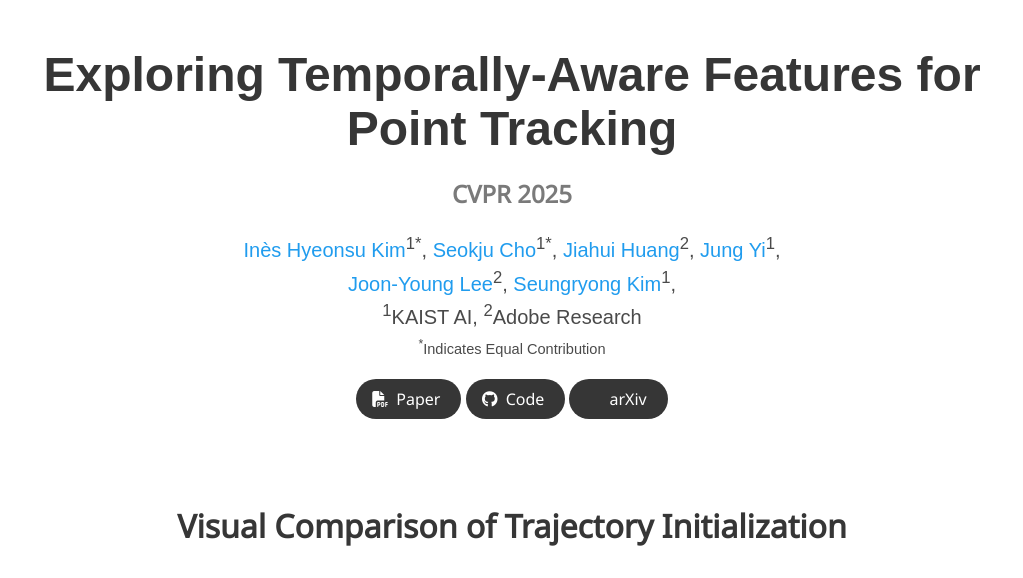
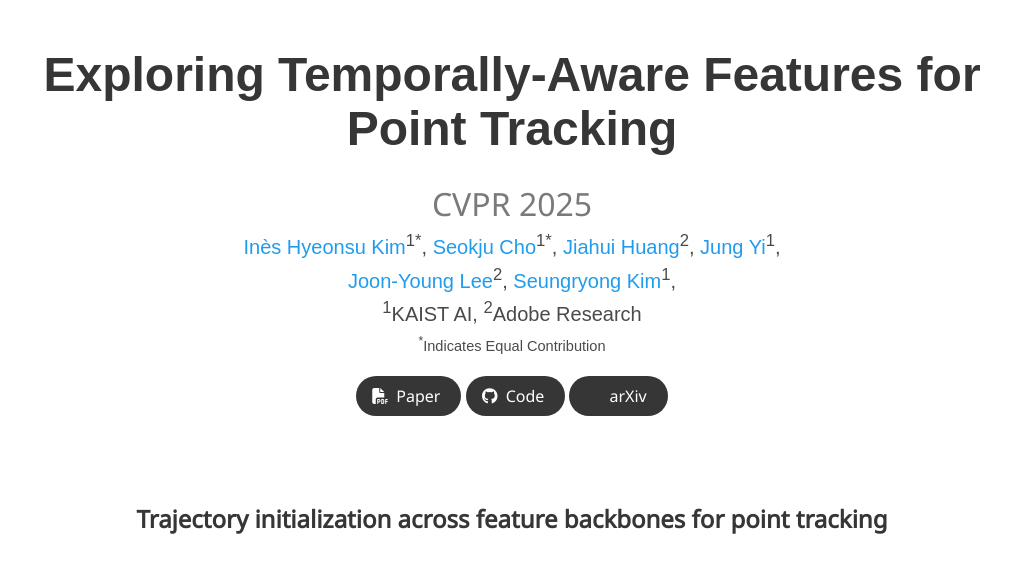
Before and after one commit to wurining/Chrono, a plain HTML site: page index.html in a window 1280 px wide. Shown: the top 578 px of the page, without its empty margins (128-1151 px from the left). Drawn offline with nearby package versions, Linux system fonts and the light colour scheme; grey boxes are pictures that could not be loaded; some icons are missing; a web font is replaced by a local one.

Commit message:
Update: Conference title

```diff
--- a/index.html
+++ b/index.html
@@ -53,7 +53,7 @@
         <div class="columns is-centered">
           <div class="column has-text-centered">
             <h1 class="title is-1 publication-title">Exploring Temporally-Aware Features for Point Tracking</h1>
-            <h2 class="title is-4 has-text-grey">CVPR 2025</h2>
+            <h2 class="is-size-3 has-text-grey">CVPR 2025</h2>
             <div class="is-size-5 publication-authors">
               <!-- Paper authors -->
               <span class="author-block">
@@ -123,7 +123,7 @@
 <section class="hero is-small">
   <div class="hero-body">
     <div class="container is-max-desktop">
-      <h2 class="title is-3" style="text-align: center;">Visual Comparison of Trajectory Initialization</h2>
+      <h2 class="title is-4" style="text-align: center;">Trajectory initialization across feature backbones for point tracking</h2>
       <div id="results-carousel" class="carousel results-carousel" data-autoplay="false">
         <div class="item item-video1" style="text-align: center;">
           <video poster="" id="video1-1" autoplay controls muted loop style="width: 60%; height: auto; margin: 0 auto;">
```
